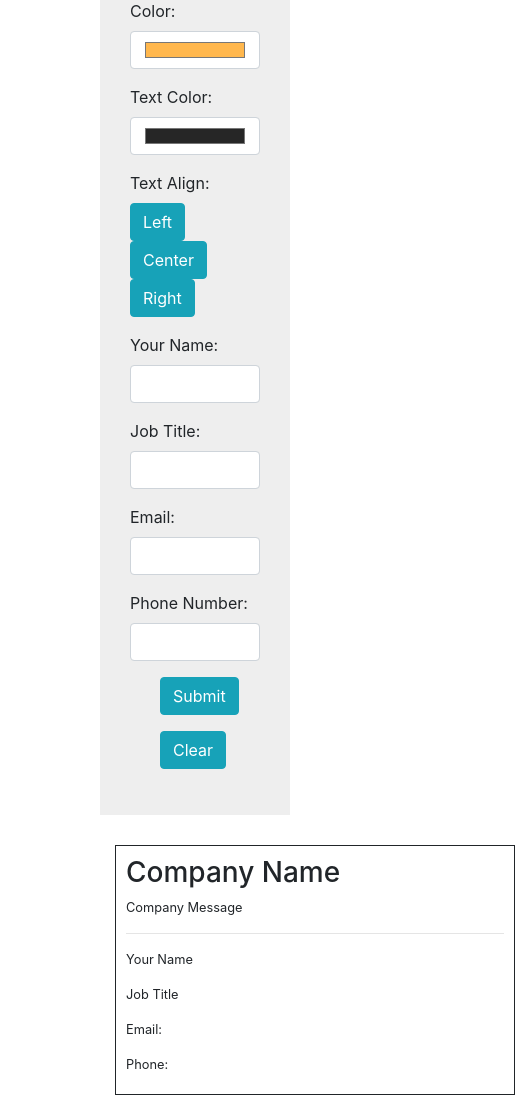
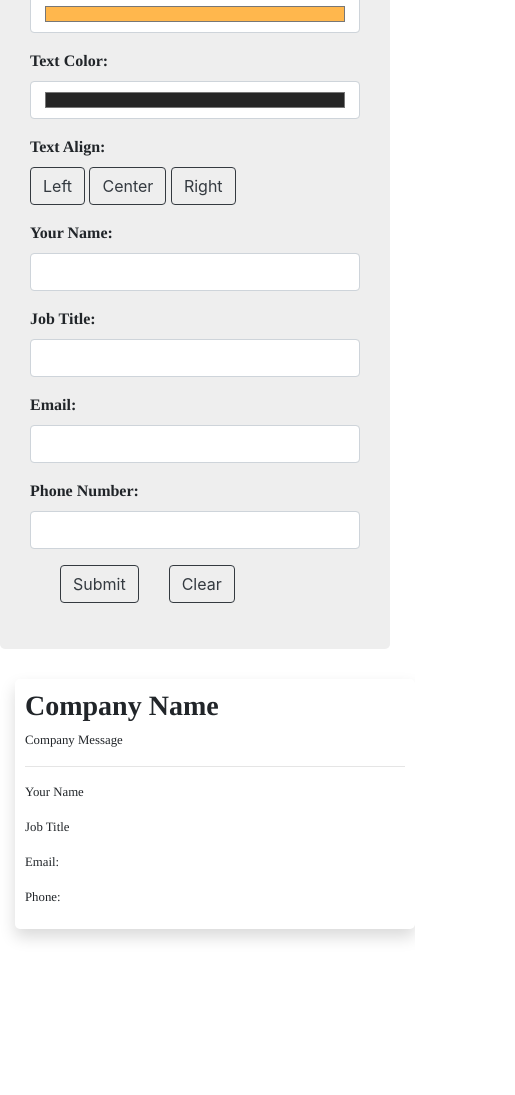
Before and after one commit to springlordpants/Business-Card, a plain HTML site: page index.html in a window 390 px wide. Shown: the part 443-1538 px from the top of the page, 515 px wide, since content can reach past the window. After the commit the page ends 1402 px from the top, so only its background shows below. Drawn offline with Linux system fonts and the light colour scheme.

Commit message:
More Styling fixes for mobile

```diff
--- a/custom.js
+++ b/custom.js
@@ -37,7 +37,7 @@ function printPhone() {
 }
 
 function formSubmit() {
-  if (!inputName.value) {
+  if (!inputName.value + !inputJob.value + !inputEmail.value + !inputEmail.value + !inputPhone.value + !inputMessage.value + !inputCompany.value) {
     alert('Please complete all required sections');
   }
 }
--- a/index.html
+++ b/index.html
@@ -2,6 +2,7 @@
 <html lang="en">
   <head>
     <meta charset="utf-8">
+    <meta name="viewport" content=" width=device-width, initial-scale=1">
     <title>Class Project</title>
     <link rel="stylesheet" href="bootstrap.css">
     <link rel="stylesheet" href="style.css">
@@ -12,7 +13,7 @@
     <div class="container-fluid">
       <div class="row">
         <div class="col-sm-12">
-          <h1>Business Card Designer</h1>
+          <h1 class="doc-header">Business Card Designer</h1>
         </div>
       </div>
     </div>
@@ -42,14 +43,14 @@
 
             <div class="form-group row">
               <label for="inputBg" class="col-sm-3 control-label">Background Color:</label>
-              <div class="col-sm-9">
+              <div class="col-sm-3">
                 <input type="color" class="form-control" id="inputBg" value="#ffb74d" onchange="changeBg()">
               </div>
             </div>
 
             <div class="form-group row">
               <label for="inputText" class="col-sm-3 control-label">Text Color:</label>
-              <div class="col-sm-9">
+              <div class="col-sm-3">
                 <input type="color" class="form-control" id="inputText" value="#262626" onchange="changeText()">
               </div>
             </div>
@@ -57,9 +58,9 @@
             <div class="form-group row">
               <label class="col-sm-3 control-label">Text Align:</label>
               <div class="col-sm-9">
-                <input type="button" class="btn btn-info" value="Left" id="text-left" onclick="textAlign(this.id)">
-                <input type="button" class="btn btn-info" value="Center" id="text-center" onclick="textAlign(this.id)">
-                <input type="button" class="btn btn-info" value="Right" id="text-right" onclick="textAlign(this.id)">
+                <input type="button" class="btn btn-outline-dark" value="Left" id="text-left" onclick="textAlign(this.id)">
+                <input type="button" class="btn btn-outline-dark" value="Center" id="text-center" onclick="textAlign(this.id)">
+                <input type="button" class="btn btn-outline-dark" value="Right" id="text-right" onclick="textAlign(this.id)">
               </div>
             </div>
 
@@ -91,17 +92,17 @@
               </div>
             </div>
 
-          <div class="container-fluid row mx-auto">
+          <div class="container-fluid row button-center">
 
             <div class="form-group">
               <div class="col-sm-3 col-sm-offset-3">
-                <input type="button" class="btn btn-info" value="Submit" onclick="formSubmit()">
+                <input type="button" class="btn btn-outline-dark" value="Submit" onclick="formSubmit()">
               </div>
             </div>
 
             <div class="form-group">
               <div class="col-sm-3">
-                <input type="button" class="btn btn-info" value="Clear" onclick="formClear()">
+                <input type="button" class="btn btn-outline-dark" value="Clear" onclick="formClear()">
               </div>
             </div>
 
@@ -112,7 +113,7 @@
 
         <!-- OUTPUT SECTION -->
 
-        <div class="col-md-6 col-sm-12">
+        <div class="card-container col-md-6 col-sm-12">
           <div id="card">
             <h3 id="outputCompany">Company Name</h3>
             <p id="outputMessage" class="small">Company Message</p>
@@ -124,7 +125,6 @@
           </div>
         </div>
 
-
       </div>
     </div>
 
--- a/style.css
+++ b/style.css
@@ -2,20 +2,50 @@ body {
   padding: 0 100px
 }
 
+@media (max-width: 767px) {
+  body {
+    /* margin: auto; */
+    padding: 0 0;
+  }
+}
+
 h1 {
   text-align: center;
+  margin: 25px 0;
   padding: 20px 0;
 }
+
+h1, h3, p, label {
+  font-family:"times";
+  font-weight: bold;
+}
+
+.doc-header {
+  background-color: #eee;
+  padding: 5px 30px;
+  margin-left: 25%;
+  margin-right: 25%;
+  border-radius: 5px;
+}
+
 
 #card {
   width: 400px;
   height: 250px;
-  border: 1px solid;
+  /* border: 1px solid; */
+  border-radius: 5px;
+  margin-bottom: 30px;
   padding: 10px;
+  box-shadow: 0 0.5rem 1rem rgba(0, 0, 0, 0.15)
 }
 
 .background {
   background-color: #eee;
   padding: 30px;
   margin-bottom: 30px;
+  border-radius: 5px;
 }
+
+.button-center {
+  margin: auto;
+}
```
Also changed, not shown: 1 other file.
